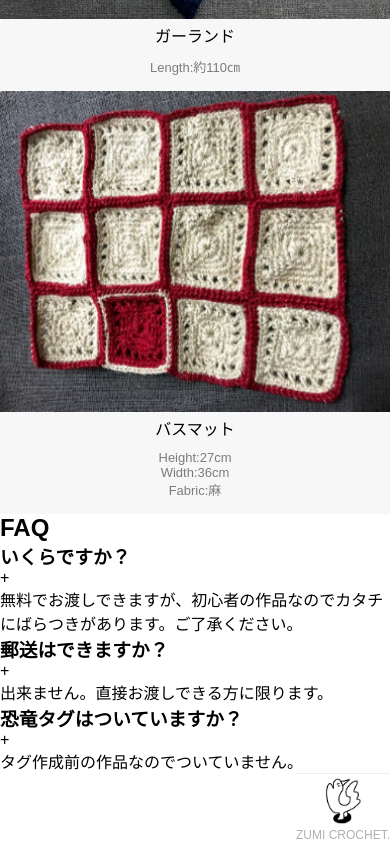
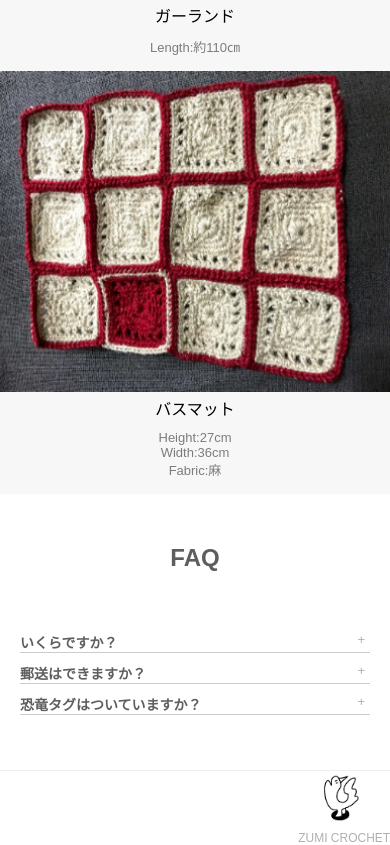
Before and after one commit to yuzu43025/zumicrochet, a plain HTML site: page index.html in a window 390 px wide. Shown: the part 1018-1863 px from the top of the page. Drawn offline with nearby package versions, Linux system fonts and the light colour scheme; a script that the page names is missing.

Commit message:
Update stylesheet.css

```diff
--- a/stylesheet.css
+++ b/stylesheet.css
@@ -52,14 +52,60 @@ a {
 
 .clear {clear: left;}
 
+.faq {
+  padding: 0 145px 70px 145px;
+}
+
+.faq-wrapper {
+  margin: 0 auto;
+
+}
+
+.faq-heading h2{
+  padding: 50px 0 50px 0;
+  text-align: center;
+  color: #5f5d60;
+}
+
+.faq-list-item {
+  margin:10px;
+  border-bottom:1px solid #ccc;
+  position:relative;
+  cursor:pointer;
+  text-align: left;
+  color: #5f5d60;
+
+}
+
+.faq-list-item h3 {
+  font-size: 14px;
+}
+
+.faq-list-item span {
+  position:absolute;
+  top:0;
+  right:5px;
+  color: #b3aeb5;
+  font-size:13px;
+}
+
+.answer {
+  font-size: 12px;
+  padding: 5px 0px;
+  margin-bottom: 15px;
+  display:none;
+
+}
+
 .heading {
-  padding-bottom: 70px;
+  padding-bottom: 90px;
   color: #5f5d60;
 }
 
 .heading h2 {
   font-weight: normal;
-  padding-top:70px;
+  padding-top:100px;
+  text-align: center;
 }
 
 .flex-list {
@@ -92,7 +138,7 @@ margin:0 auto;
   font-size: 13px;
   color: #b3aeb5;
 }
-.message-wrapper {
+/*.message-wrapper {
   padding-bottom: 50px 0 50px 0;
   text-align: center;
   background-color: #f7f7f7;
@@ -103,21 +149,29 @@ margin:0 auto;
   display:block;
   padding-top: 50px;
 }
+*/
+
 footer {
   border-top: 1px solid #eee;
-  float:right;
+  width:100%;
 }
 
 footer img {
   height: 60px;
-  position: relative;
-  left: 28px;
+  float:right;
+  position:relative;
+  right:30px;
 }
 
 footer p {
   color: #b3aeb5;
   font-size: 12px;
   right:15px;
+  float:right;
+  position:relative;
+  top:60px;
+  left:40px;
+
 }
 
 @media (max-width:1000px){
@@ -152,13 +206,18 @@ footer p {
   font-size: 11px;
   opacity: 0.9;
 }
+.faq {
+  padding: 0 10px 45px 10px;
+
+}
+
 .heading {
   /*height:100px;*/
-  padding-bottom: 50px;
+  padding-bottom: 40px;
 }
 .heading h2 {
   font-size:15px;
-  padding-top:50px;
+  padding-top:40px;
 }
 .heading p {
 }
```
